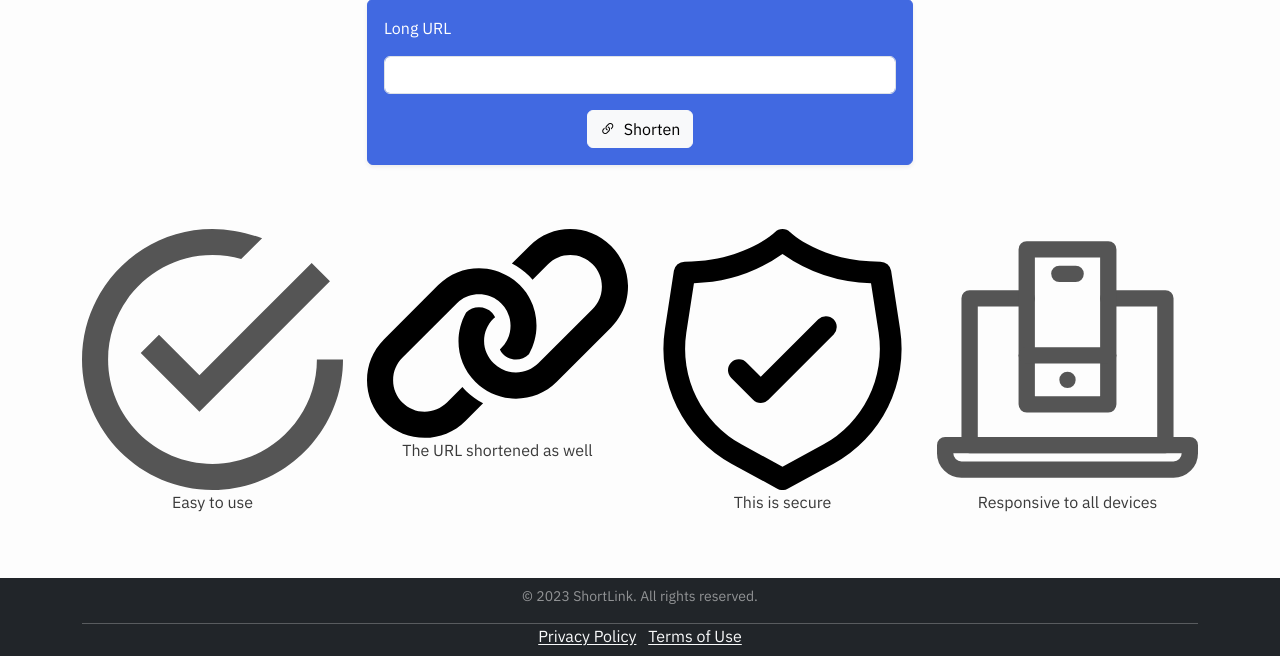
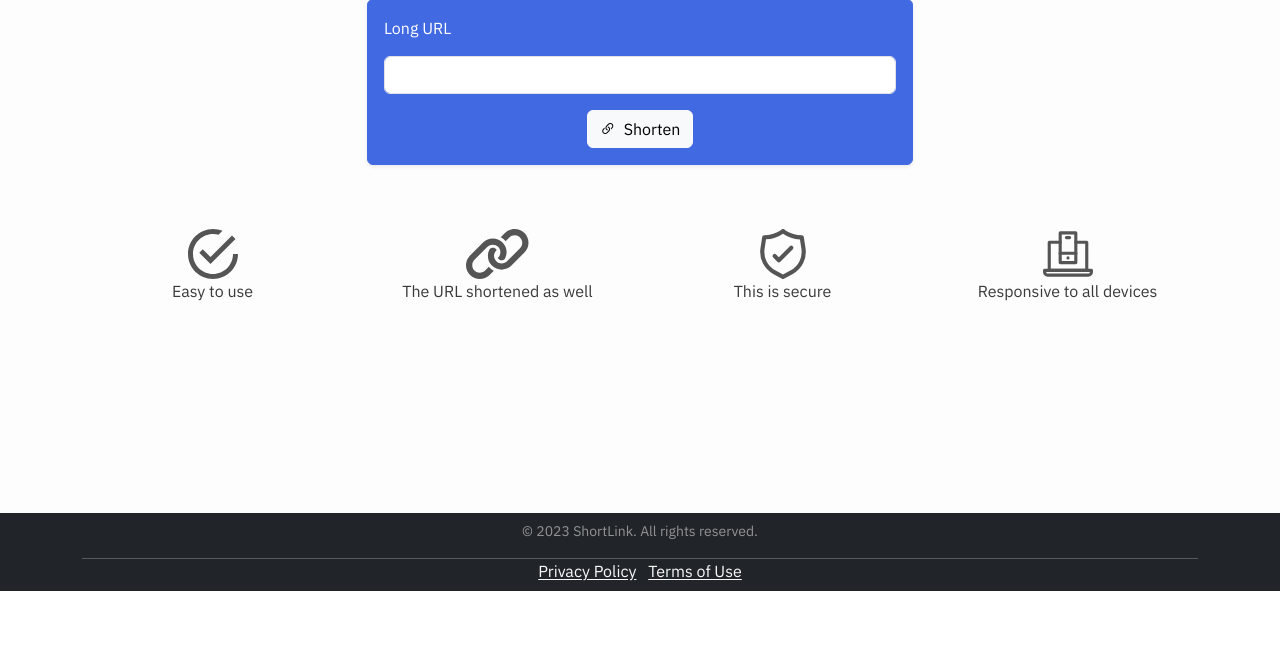
Before and after one commit to haidar038/shortlink, a Flask app: template templates/index.html in a window 1280 px wide. Shown: the part 209-865 px from the top of the page. After the commit the page ends 800 px from the top, so only its background shows below. Run offline with Flask 3, Linux system fonts and the light colour scheme; the template is opened without the code that fills it: values that come from a table or form of the project are taken from there, others are empty.

Commit message:
Update style.css

```diff
--- a/static/css/style.css
+++ b/static/css/style.css
@@ -52,7 +52,7 @@ h6 {
     color: royalblue;
 }
 
-.g-recaptcha {
-    transform: scale(1);
-    transform-origin: 0 0;
+.features svg {
+    fill: #555 !important;
+    height: 50px;
 }
```
